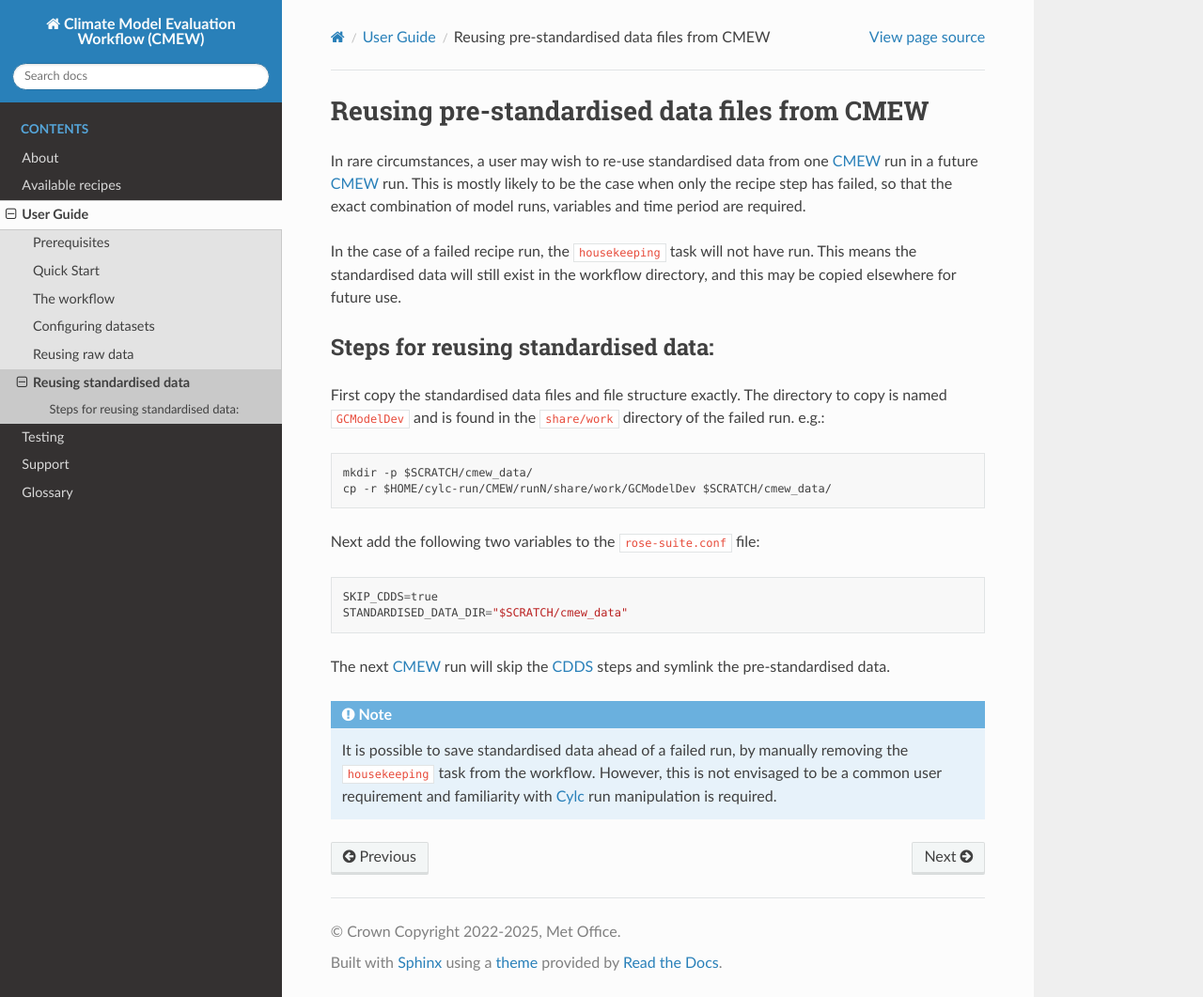
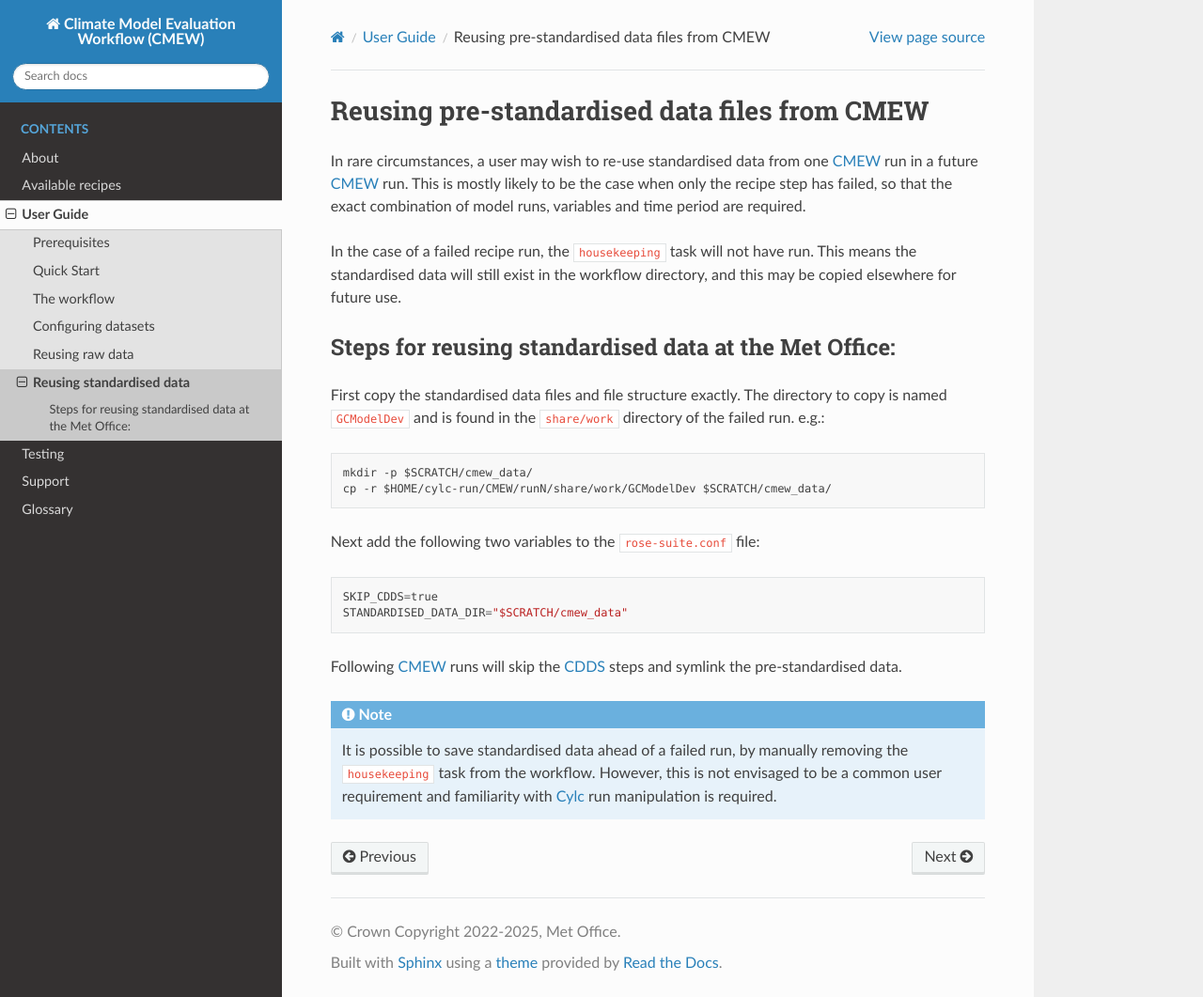
Before and after one commit to MetOffice/CMEW, a Sphinx documentation site: the page built from doc/source/user_guide/reusing_standardised_data.rst, in a window 1280 px wide and 1061 px high. Shown: the whole window at 94% size. Built offline with Sphinx 7.4.7 and the Read the Docs theme 3.1.0, drawn with Linux system fonts in a browser that asks for light colours.

Commit message:
clarifying

```diff
--- a/doc/source/user_guide/reusing_standardised_data.rst
+++ b/doc/source/user_guide/reusing_standardised_data.rst
@@ -15,8 +15,8 @@ In the case of a failed recipe run, the ``housekeeping`` task will not have run.
 This means the standardised data will still exist in the workflow directory,
 and this may be copied elsewhere for future use.
 
-Steps for reusing standardised data:
-------------------------------------
+Steps for reusing standardised data at the Met Office:
+------------------------------------------------------
 
 First copy the standardised data files and file structure exactly.
 The directory to copy is named ``GCModelDev`` and is found in the ``share/work`` directory
@@ -33,7 +33,7 @@ Next add the following two variables to the ``rose-suite.conf`` file::
     STANDARDISED_DATA_DIR="$SCRATCH/cmew_data"
 
 
-The next |CMEW| run will skip the |CDDS| steps and symlink the pre-standardised data.
+Following |CMEW| runs will skip the |CDDS| steps and symlink the pre-standardised data.
 
 .. note::
    It is possible to save standardised data ahead of a failed run,
```
